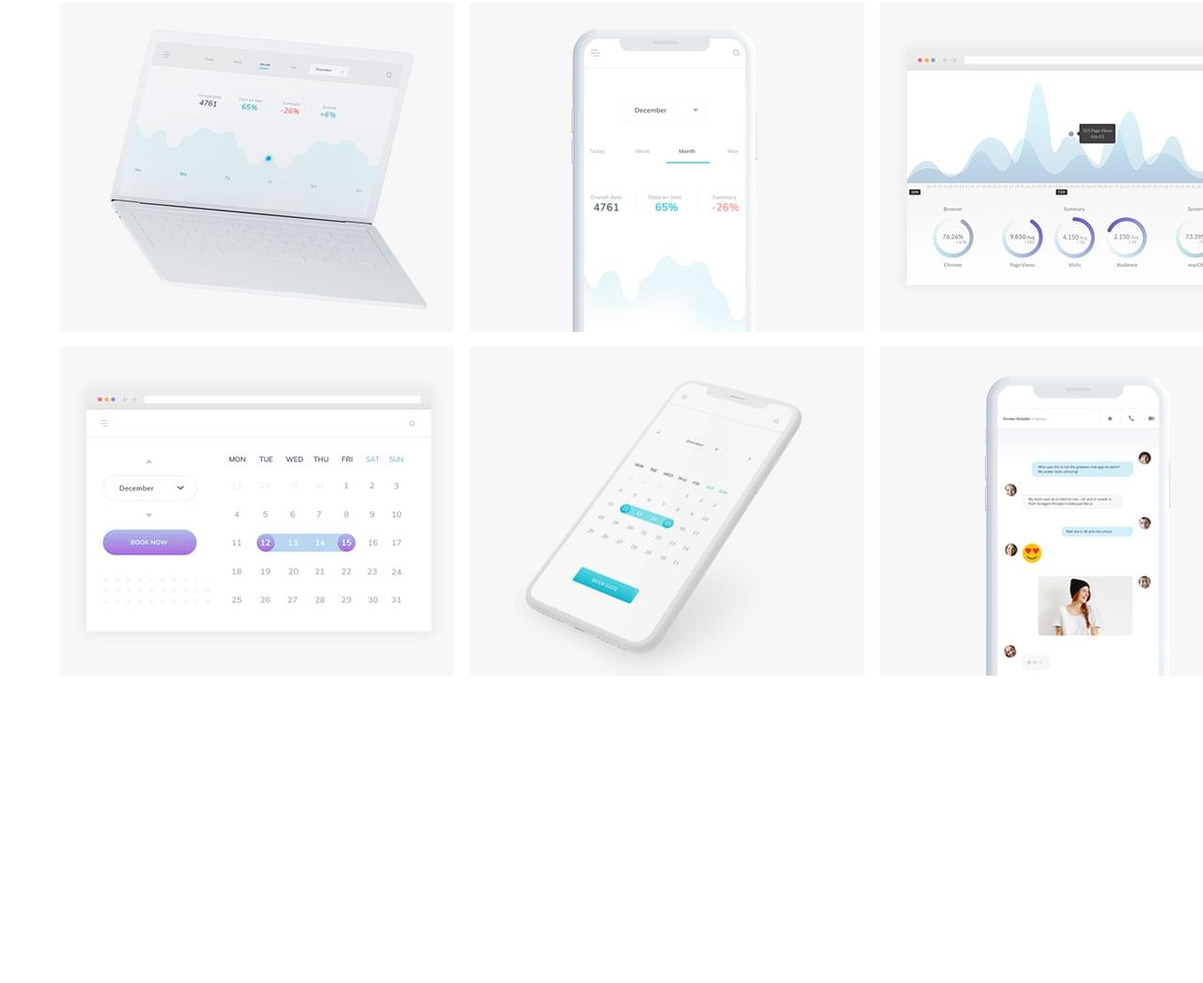
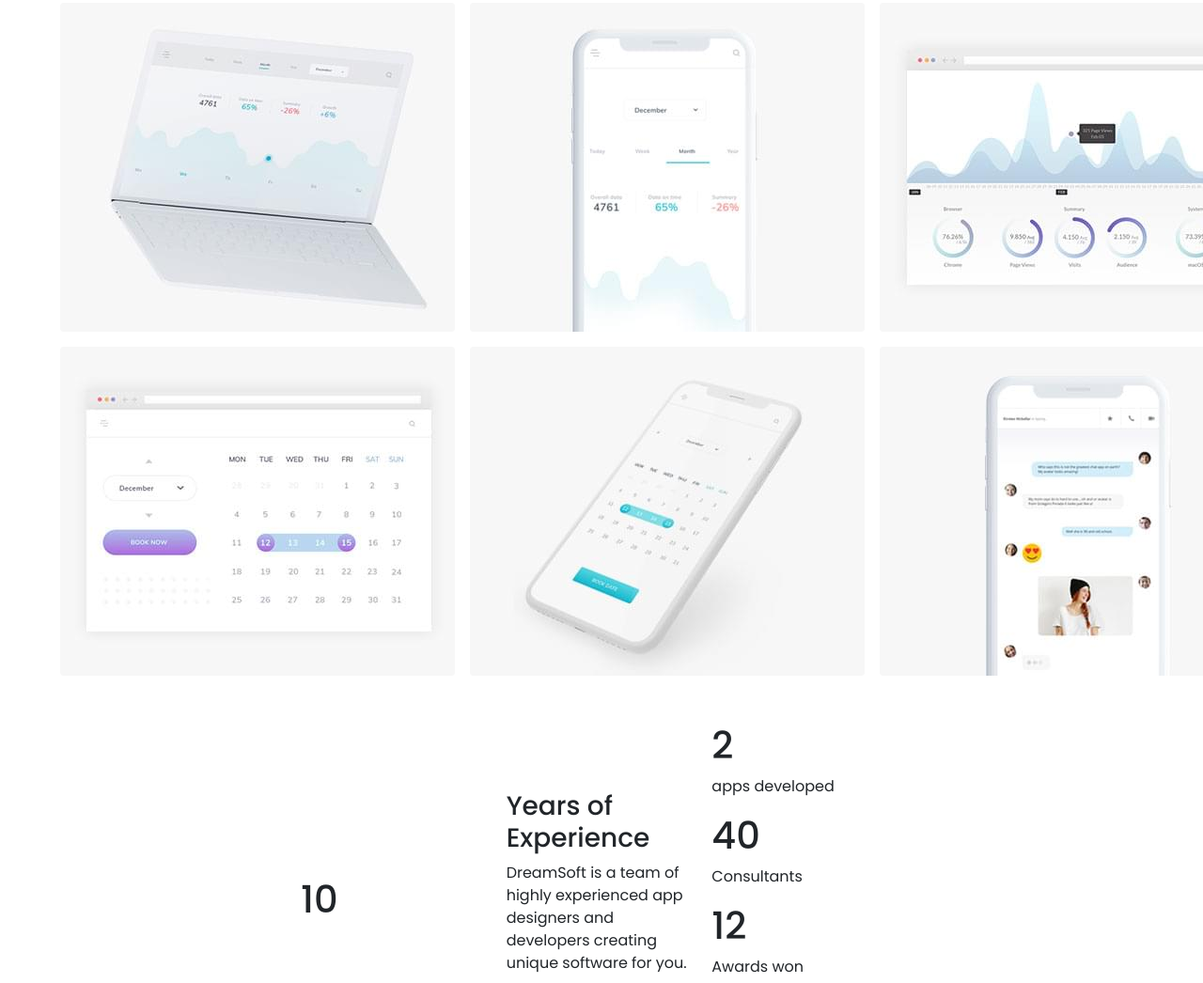
Before and after one commit to MrAbdukarim/DreamSoft-FullStack, a plain HTML site: page index.html in a window 1280 px wide. Shown: the part 1754-2800 px from the top of the page at 94% size. Before the commit the page ends 2523 px from the top, so only its background shows below. Drawn offline with nearby package versions, Linux system fonts and the light colour scheme.

Commit message:
Add changes

```diff
--- a/css/style.css
+++ b/css/style.css
@@ -318,7 +318,6 @@ header {
 /* Project Styeles */
 .projects {
     width: 90vw;
-    height: 80vh;
     margin: auto;
     display: flex;
     align-items: center;
@@ -459,3 +458,13 @@ header {
     }
 
 }
+
+.experience{
+    width: 50vw;
+    display: grid;
+    grid-template-columns: repeat(3, 1fr);
+    gap: 1rem;
+    align-items: center;
+    margin: auto auto 50px;
+
+}
--- a/index.html
+++ b/index.html
@@ -228,7 +228,34 @@
 </section>
 
 <section class="experience">
-
+    <div class="main-number">
+        <h1 id="value">10</h1>
+    </div>
+    <div class="info-section">
+        <h3>Years of Experience</h3>
+        <p>DreamSoft is a team of highly experienced app designers and developers creating unique software for you.</p>
+        <a href="#">
+            <button>get in touch</button>
+        </a>
+    </div>
+    <div class="numbers-box">
+        <div class="number1">
+            <h1 id="value2">2k</h1>
+            <p>apps developed</p>
+        </div>
+        <div class="number2">
+            <h1 id="value3">40</h1>
+            <p>Consultants</p>
+        </div>
+        <div class="number3">
+            <h1 id="value4">12</h1>
+            <p>Awards won</p>
+        </div>
+        <div class="number4">
+            <h1 id="value5">160</h1>
+            <p>Employees</p>
+        </div>
+    </div>
 </section>
 
 
--- a/js/app.js
+++ b/js/app.js
@@ -66,3 +66,28 @@ each('.filter-links li a', function (el) {
         filterLinks(el);
     });
 });
+
+// Counter Number animation
+function animateValue(obj, start, end, duration) {
+    let startTimestamp = null;
+    const step = (timestamp) => {
+        if (!startTimestamp) startTimestamp = timestamp;
+        const progress = Math.min((timestamp - startTimestamp) / duration, 1);
+        obj.innerHTML = Math.floor(progress * (end - start) + start);
+        if (progress < 1) {
+            window.requestAnimationFrame(step);
+        }
+    };
+    window.requestAnimationFrame(step);
+}
+
+const obj = document.getElementById("value");
+const obj2 = document.getElementById("value2");
+const obj3 = document.getElementById("value3");
+const obj4 = document.getElementById("value4");
+const obj5 = document.getElementById("value5");
+animateValue(obj, 0, 10, 3000);
+animateValue(obj2, 0, 2, 2000);
+animateValue(obj3, 0, 40, 3000);
+animateValue(obj4, 0, 12, 3000);
+animateValue(obj5, 0, 160, 3000);
```
